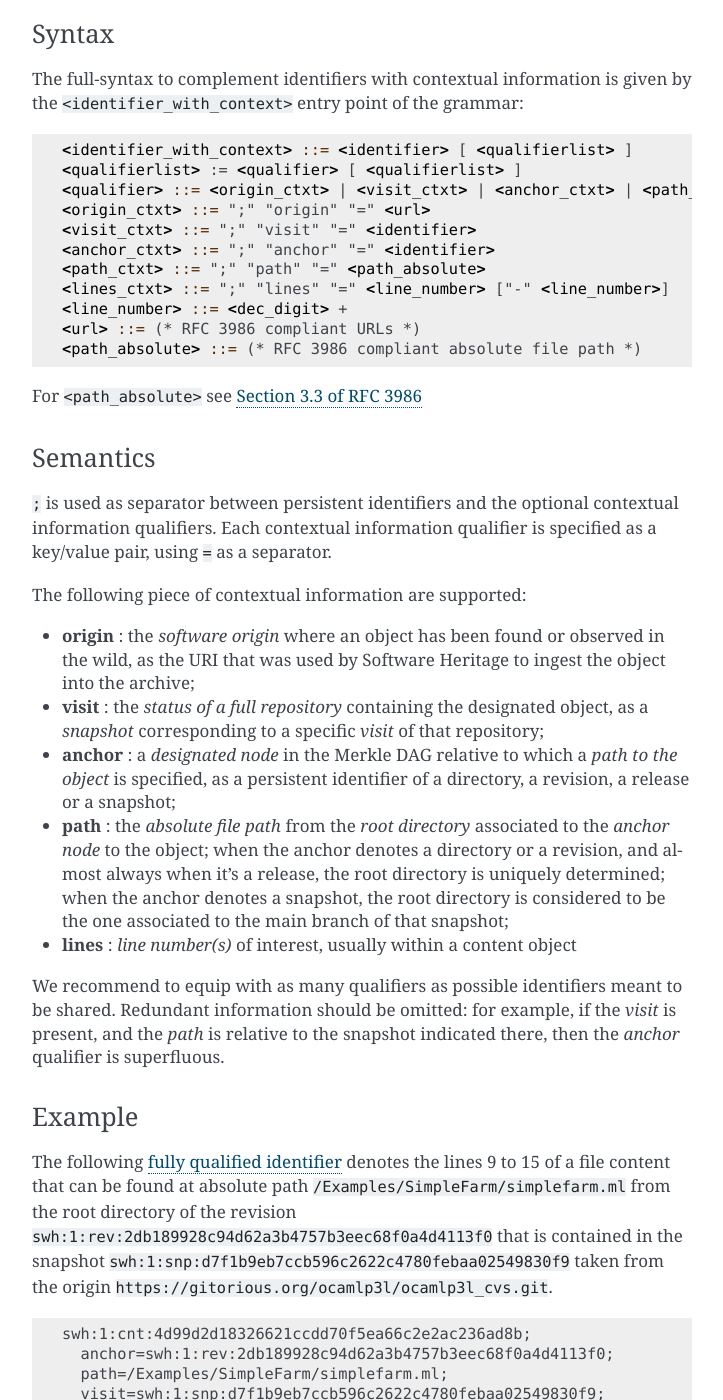
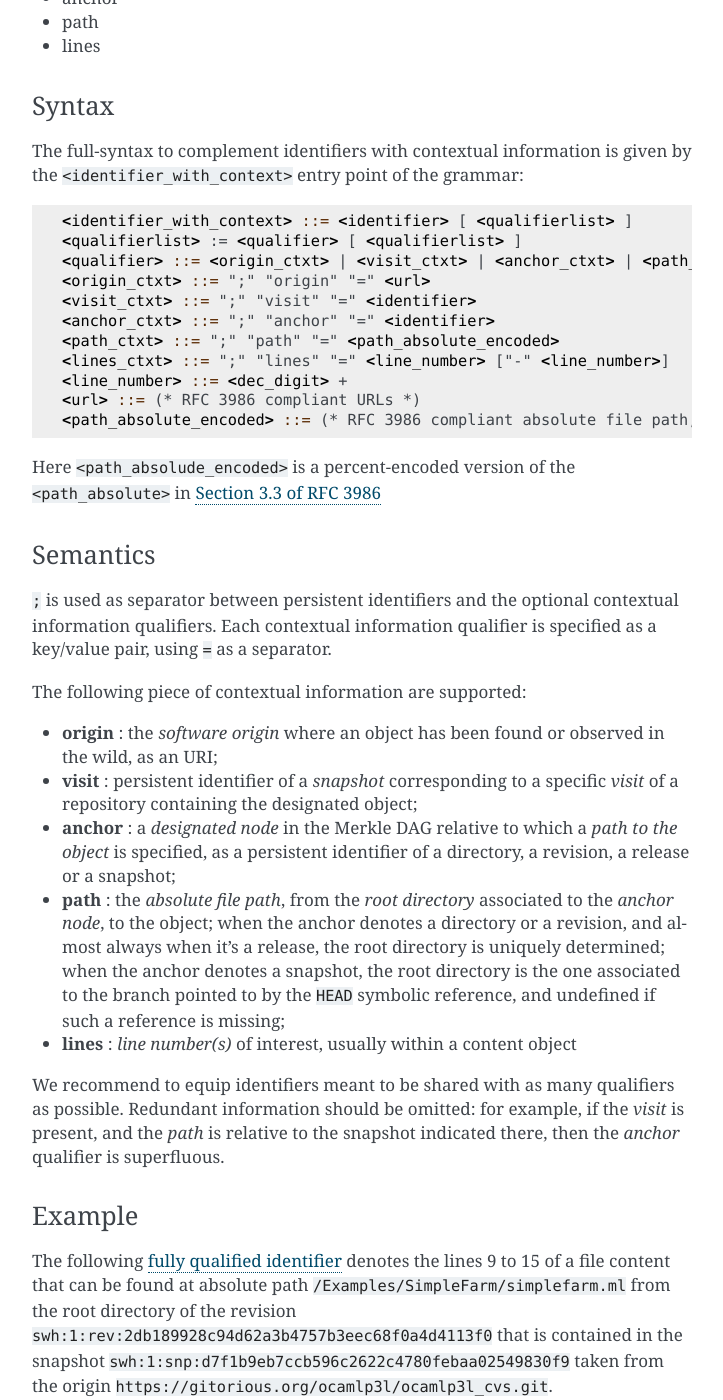
Before and after one commit to SoftwareHeritage/swh-model, a Sphinx documentation site: the page built from docs/persistent-identifiers.rst, in a window 1280 px wide and 1400 px high, scrolled down 2863 px. Shown: the whole window, without its empty margins (388-1111 px from the left). Built offline with Sphinx 7.4.7, drawn with Linux system fonts in a browser that asks for light colours; pages that are not in the unit, such as notebooks, are missing from menus; cross-references to code outside the pages are shown as plain code; some of the changed text lies outside the part shown.

Commit message:
Clarify ambiguities in PID extensions

```diff
--- a/docs/persistent-identifiers.rst
+++ b/docs/persistent-identifiers.rst
@@ -135,7 +135,10 @@ Examples
 Contextual information
 ======================
 
-Persistent identifiers may be equipped with **qualifiers** to provide *contextual information* about the object designated by the identifier. Qualifiers come in different kinds :
+The Software Heritage persistent identifiers described above are *intrinsic identifiers*, as they are computed from the designated object itself, and it is often useful to provide *contextual information* about a particular
+occurrence of the object, like the origin from where the object has been found.
+To this end, persistent identifiers can be equipped with **qualifiers** that
+contain this *contextual information*. Qualifiers come in different kinds :
 
 * origin
 * visit
@@ -157,13 +160,13 @@ by the ``<identifier_with_context>`` entry point of the grammar:
   <origin_ctxt> ::= ";" "origin" "=" <url>
   <visit_ctxt> ::= ";" "visit" "=" <identifier>
   <anchor_ctxt> ::= ";" "anchor" "=" <identifier>
-  <path_ctxt> ::= ";" "path" "=" <path_absolute>
+  <path_ctxt> ::= ";" "path" "=" <path_absolute_encoded>
   <lines_ctxt> ::= ";" "lines" "=" <line_number> ["-" <line_number>]
   <line_number> ::= <dec_digit> +
   <url> ::= (* RFC 3986 compliant URLs *)
-  <path_absolute> ::= (* RFC 3986 compliant absolute file path *)
+  <path_absolute_encoded> ::= (* RFC 3986 compliant absolute file path, percent-encoded *)
 
-For ``<path_absolute>`` see `Section 3.3 of RFC 3986 <https://tools.ietf.org/html/rfc3986#section-3.3>`_
+Here ``<path_absolude_encoded>`` is a percent-encoded version of the ``<path_absolute>`` in `Section 3.3 of RFC 3986 <https://tools.ietf.org/html/rfc3986#section-3.3>`_
 
 Semantics
 ---------
@@ -175,21 +178,21 @@ specified as a key/value pair, using ``=`` as a separator.
 The following piece of contextual information are supported:
 
 * **origin** : the *software origin* where an object has been found or observed in the wild,
-  as the URI that was used by Software Heritage to ingest the object into the archive;
-* **visit** : the *status of a full repository* containing the designated object, as a *snapshot*
-  corresponding to a specific *visit* of that repository;
+  as an URI;
+* **visit** : persistent identifier of a *snapshot* corresponding to a specific *visit* of a repository containing the designated object;
 * **anchor** : a *designated node* in the Merkle DAG relative to which a *path to the object* is specified,
   as a persistent identifier of a directory, a revision, a release or a snapshot;
-* **path** : the *absolute file path* from the *root directory* associated to the *anchor node* to the object;
+* **path** : the *absolute file path*, from the *root directory* associated to the *anchor node*, to the object;
   when the anchor denotes a directory or a revision, and almost always when it's a release,
   the root directory is uniquely determined; when the anchor denotes a snapshot, the root
-  directory is considered to be the one associated to the main branch of that snapshot;
+  directory is the one associated to the branch pointed to by the ``HEAD`` symbolic reference,
+  and undefined if such a reference is missing;
 * **lines** : *line number(s)* of interest, usually within a content object
 
-We recommend to equip with as many qualifiers as possible identifiers meant
-to be shared. Redundant information should be omitted: for example, if the *visit*
-is present, and the *path* is relative to the snapshot indicated there, then
-the *anchor* qualifier is superfluous.
+We recommend to equip identifiers meant to be shared with as many qualifiers as
+possible. Redundant information should be omitted: for example, if the *visit*
+is present, and the *path* is relative to the snapshot indicated there, then the
+*anchor* qualifier is superfluous.
 
 Example
 -------
```
